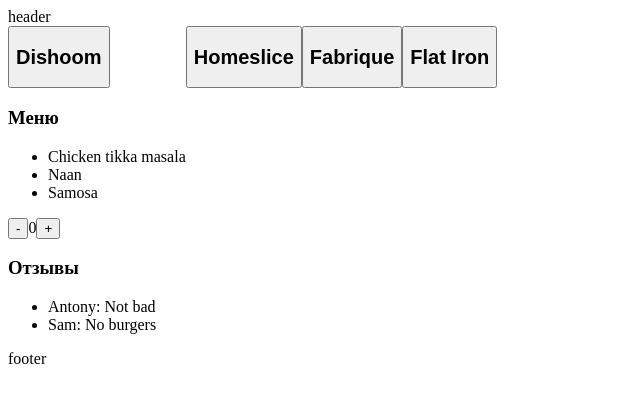
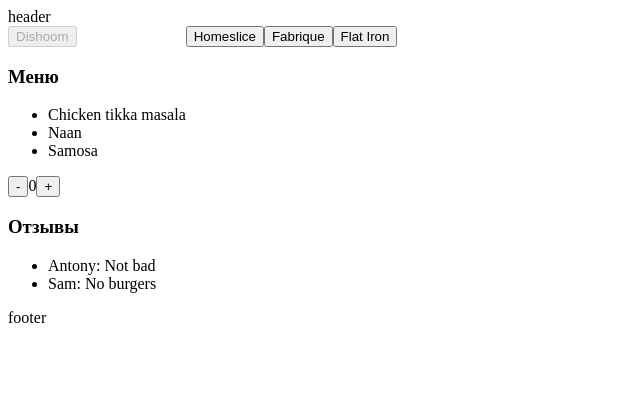
Before and after one commit to NeoNeill/study-react-project, a React (Vite) app: page / in a window 1280 px wide. Shown: the top 402 px of the page, without its empty margins (0-640 px from the left). Built offline with nearby package versions, Linux system fonts and the light colour scheme.

Commit message:
fix-hw-3

```diff
--- a/src/components/App/App.jsx
+++ b/src/components/App/App.jsx
@@ -1,33 +1,10 @@
-import { useState } from "react";
-import { restaurants } from "../../materials/mock";
 import { Layout } from "../Layout/Layout";
-import { Restaurant } from "../Restaurant/Restaurant";
+import { RestaurantsPage } from "../Restaurants-page/Restaurants-page";
 
 export const App = () => {
-  const [item, setItem] = useState(restaurants[0].id);
-  const handleClick = (index) => {
-    restaurants.find(({ id }) => {
-      if (id === index) {
-        setItem(index);
-      }
-    });
-  };
-  return (
-    <>
-      <Layout>
-        {restaurants.map(({ id, name, menu, reviews }) => {
-          return (
-            <div>
-              <button onClick={() => handleClick(id)}>
-                <h2 key={id}>{name}</h2>
-              </button>
-              {item === id ? (
-                <Restaurant menu={menu} reviews={reviews} />
-              ) : null}
-            </div>
-          );
-        })}
-      </Layout>
-    </>
-  );
+    return (
+        <Layout>
+            <RestaurantsPage />
+        </Layout>
+    );
 };
--- a/src/components/Counter/Counter.jsx
+++ b/src/components/Counter/Counter.jsx
@@ -1,4 +1,4 @@
-import { useCount } from "../../hooks/use-count";
+import { useCount } from "./use-count";
 
 export const Counter = () => {
     const { count, increment, decrement } = useCount();
--- a/src/hooks/use-count.js
+++ b/src/components/Counter/use-count.js
@@ -1,22 +1,23 @@
-import React, { useState } from 'react'
+import { useState } from "react";
+
+const MIN = 0;
+const MAX = 5;
 
 export const useCount = () => {
-    const [count, setCount] = useState(0);
-    const MIN = 0;
-    const MAX = 5;
+    const [count, setCount] = useState(MIN);
     const increment = () => {
         if (count < MAX) {
             setCount(count + 1);
         }
-    }
+    };
     const decrement = () => {
         if (count > MIN) {
             setCount(count - 1);
         }
-    }
+    };
     return {
         count,
         increment,
         decrement,
-    }
-}
+    };
+};
--- a/src/components/Layout/Layout.jsx
+++ b/src/components/Layout/Layout.jsx
@@ -1,4 +1,3 @@
-import React from "react";
 import { Header } from "../Header/Header";
 
 export const Layout = ({ children }) => {
--- a/src/components/Menu/Menu.jsx
+++ b/src/components/Menu/Menu.jsx
@@ -1,4 +1,3 @@
-import React from "react";
 import { Counter } from "../Counter/Counter";
 
 export const Menu = ({ menu }) => {
--- a/src/components/Restaurant/Restaurant.jsx
+++ b/src/components/Restaurant/Restaurant.jsx
@@ -1,4 +1,3 @@
-import React from "react";
 import { Menu } from "../Menu/Menu";
 import { Reviews } from "../Reviews/Reviews";
 
--- /dev/null
+++ b/src/components/Restaurants-page/Restaurants-page.jsx
@@ -0,0 +1,37 @@
+import { useState } from "react";
+import { Restaurant } from "../Restaurant/Restaurant.jsx";
+import { restaurants } from "../../materials/mock.js";
+import { Tab } from "../Tab/Tab.jsx";
+
+export const RestaurantsPage = () => {
+    const [activeRestaurantId, setActiveRestaurantId] = useState(
+        restaurants[0].id
+    );
+    const handleSetActiveRestaurant = (restaurantId) => {
+        restaurants.find(({ id }) => {
+            if (id === restaurantId) {
+                setActiveRestaurantId(restaurantId);
+            }
+        });
+    };
+    return (
+        <>
+            {restaurants.map(({ id, name, menu, reviews }) => {
+                return (
+                    <div>
+                        <Tab
+                            key={id}
+                            title={name}
+                            onClick={() => handleSetActiveRestaurant(id)}
+                            isActive={id === activeRestaurantId}
+                        />
+
+                        {activeRestaurantId === id ? (
+                            <Restaurant menu={menu} reviews={reviews} />
+                        ) : null}
+                    </div>
+                );
+            })}
+        </>
+    );
+};
--- a/src/components/Reviews/Reviews.jsx
+++ b/src/components/Reviews/Reviews.jsx
@@ -1,12 +1,12 @@
-import React from "react";
-
 export const Reviews = ({ reviews }) => {
     return (
         <>
             <h3>Отзывы</h3>
             <ul>
                 {reviews.map((reviews) => (
-          <li key={reviews.id}>{`${reviews.user}: ${reviews.text}`}</li>
+                    <li
+                        key={reviews.id}
+                    >{`${reviews.user}: ${reviews.text}`}</li>
                 ))}
             </ul>
         </>
--- /dev/null
+++ b/src/components/Tab/Tab.jsx
@@ -0,0 +1,7 @@
+export const Tab = ({ onClick, isActive, title }) => {
+    return (
+        <button disabled={isActive} onClick={onClick}>
+            {title}
+        </button>
+    );
+};
```
Lines whose indentation alone changed are shown as unchanged.
